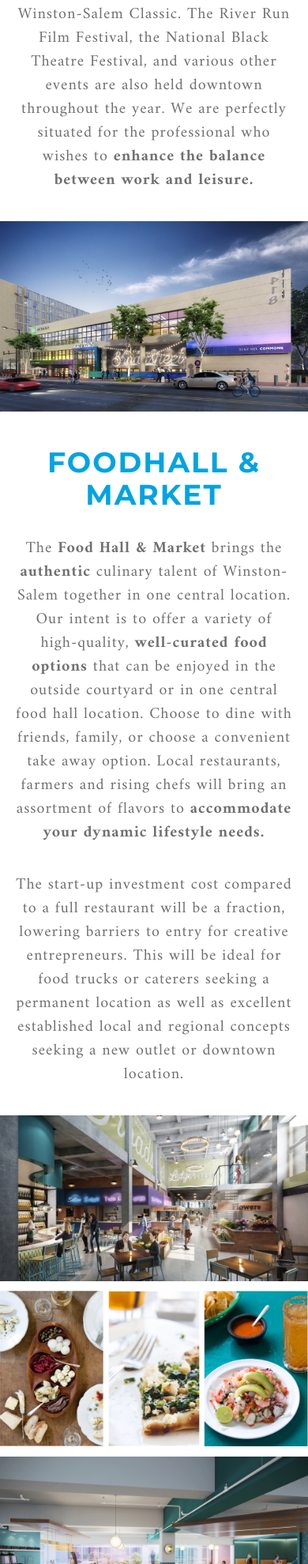
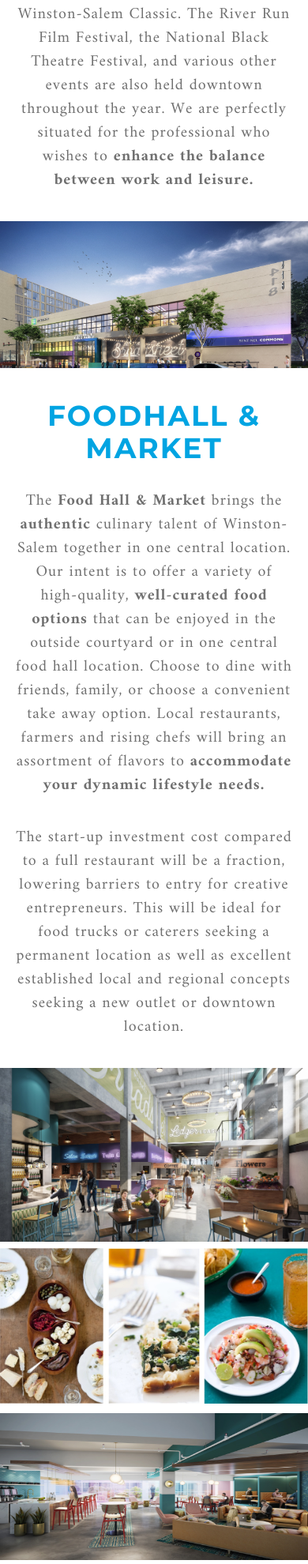
Before and after one commit to sentinel-commons/sentinel-commons, a Gatsby site: page / in a window 390 px wide. Shown: the part 3181-5161 px from the top of the page at 79% size. Built offline with nearby package versions, Linux system fonts and the light colour scheme; Gatsby itself is replaced by a stand-in of ours.

Commit message:
update responsive images

```diff
--- a/src/components/images/5th-marshall-street.js
+++ b/src/components/images/5th-marshall-street.js
@@ -1,49 +1,33 @@
 import React from "react"
 import { StaticQuery, graphql } from "gatsby"
 import Img from "gatsby-image"
-import { isMobile } from '../../utils'
-/*
- * This component is built using `gatsby-image` to automatically serve optimized
- * images with lazy loading and reduced file sizes. The image is loaded using a
- * `StaticQuery`, which allows us to load the image from directly within this
- * component, rather than having to pass the image data down from pages.
- *
- * For more information, see the docs:
- * - `gatsby-image`: https://gatsby.dev/gatsby-image
- * - `StaticQuery`: https://gatsby.dev/staticquery
- */
 
-const alt = "Renderings of Sentinel Commons with corner of 5th and Marshall street in foreground"
+const alt =
+  "Renderings of Sentinel Commons with corner of 5th and Marshall street in foreground"
 const FifthMarshallStreetImage = props => (
   <StaticQuery
     query={graphql`
       query {
-        mobileImage: file(relativePath: { eq: "5th-marshall-street.jpg" }) {
+        placeholderImage: file(
+          relativePath: { eq: "5th-marshall-street.jpg" }
+        ) {
           childImageSharp {
-            fixed(width: 768, cropFocus: SOUTHEAST) {
-              ...GatsbyImageSharpFixed
-            }
-          }
-        }
-        placeholderImage: file(relativePath: { eq: "5th-marshall-street.jpg" }) {
-          childImageSharp {
-            fixed(width: 1920, height: 914) {
-              ...GatsbyImageSharpFixed
+            fluid(maxWidth: 1920, maxHeight: 914) {
+              ...GatsbyImageSharpFluid
             }
           }
         }
       }
     `}
-    render={data => isMobile
-      ? <img {...props} src={data.mobileImage.childImageSharp.fixed.src} alt={alt} />
-      : <Img
+    render={data => (
+      <Img
         {...props}
-        fixed={data.placeholderImage.childImageSharp.fixed}
+        fluid={data.placeholderImage.childImageSharp.fluid}
         objectFit="cover"
         objectPosition="50% 20%"
         alt={alt}
       />
-    }
+    )}
   />
 )
 export default FifthMarshallStreetImage
--- a/src/components/images/5th-street.js
+++ b/src/components/images/5th-street.js
@@ -1,48 +1,28 @@
 import React from "react"
 import { StaticQuery, graphql } from "gatsby"
 import Img from "gatsby-image"
-import { isMobile } from '../../utils'
-/*
- * This component is built using `gatsby-image` to automatically serve optimized
- * images with lazy loading and reduced file sizes. The image is loaded using a
- * `StaticQuery`, which allows us to load the image from directly within this
- * component, rather than having to pass the image data down from pages.
- *
- * For more information, see the docs:
- * - `gatsby-image`: https://gatsby.dev/gatsby-image
- * - `StaticQuery`: https://gatsby.dev/staticquery
- */
 
 const alt = "Renderings of Sentinel Commons with 6th street in foreground"
 const FifthStreetImage = props => (
   <StaticQuery
     query={graphql`
       query {
-        mobileImage: file(relativePath: { eq: "6th-street.jpg" }) {
-          childImageSharp {
-            fixed(width: 768, cropFocus: SOUTHEAST) {
-              ...GatsbyImageSharpFixed
-            }
-          }
-        }
         placeholderImage: file(relativePath: { eq: "6th-street.jpg" }) {
           childImageSharp {
-            fixed(width: 1920, height: 914) {
-              ...GatsbyImageSharpFixed
+            fluid(maxWidth: 1920, maxHeight: 914, cropFocus: SOUTH) {
+              ...GatsbyImageSharpFluid
             }
           }
         }
       }
     `}
-    render={data => isMobile
-      ? <img {...props} src={data.mobileImage.childImageSharp.fixed.src} alt={alt} />
-      : <Img
-        {...props}
-        fixed={data.placeholderImage.childImageSharp.fixed}
-        objectFit="cover"
-        objectPosition="50% 20%"
-        alt={alt}
-      />
+    render={data => <Img
+      {...props}
+      fluid={data.placeholderImage.childImageSharp.fluid}
+      objectFit="cover"
+      objectPosition="50% 20%"
+      alt={alt}
+    />
     }
   />
 )
--- a/src/components/images/coworking-gallery.js
+++ b/src/components/images/coworking-gallery.js
@@ -1,7 +1,6 @@
 import React from "react"
 import { StaticQuery, graphql } from "gatsby"
 import Img from "gatsby-image"
-import { isMobile } from "../../utils"
 
 const alt = "Renderings of Sentinel Commons food hall"
 const CoworkingGallery = props => (
@@ -10,20 +9,20 @@ const CoworkingGallery = props => (
       query {
         imageOne: file(relativePath: { eq: "laptop-guy.jpg" }) {
           childImageSharp {
-            fixed(width: 768, height: 528, cropFocus: EAST) {
+            fixed(width: 768, height: 528, cropFocus: WEST) {
               ...GatsbyImageSharpFixed
             }
-            fluid(maxWidth: 768, cropFocus: EAST) {
+            fluid(maxWidth: 438, maxHeight: 580, cropFocus: WEST) {
               ...GatsbyImageSharpFluid
             }
           }
         }
         imageTwo: file(relativePath: { eq: "macs-rule.jpg" }) {
           childImageSharp {
-            fixed(width: 768, height: 528, cropFocus: EAST) {
+            fixed(width: 768, height: 528, cropFocus: WEST) {
               ...GatsbyImageSharpFixed
             }
-            fluid(maxWidth: 768, cropFocus: EAST) {
+            fluid(maxWidth: 438, maxHeight: 580, cropFocus: WEST) {
               ...GatsbyImageSharpFluid
             }
           }
--- a/src/components/images/coworking.js
+++ b/src/components/images/coworking.js
@@ -1,33 +1,29 @@
 import React from "react"
 import { StaticQuery, graphql } from "gatsby"
 import Img from "gatsby-image"
-import { isMobile } from "../../utils"
 
 const alt = "Renderings of Sentinel Commons coworking"
 const CoWorkingImage = props => (
   <StaticQuery
     query={graphql`
       query {
-        mobileImage: file(relativePath: { eq: "coworking.jpg" }) {
-          childImageSharp {
-            fixed(width: 768, cropFocus: SOUTHEAST) {
-              ...GatsbyImageSharpFixed
-            }
-          }
-        }
         placeholderImage: file(relativePath: { eq: "coworking.jpg" }) {
           childImageSharp {
-            fixed(width: 1920, height: 914, cropFocus: SOUTH) {
-              ...GatsbyImageSharpFixed
+            fluid(maxWidth: 1920, maxHeight: 914, cropFocus: SOUTH) {
+              ...GatsbyImageSharpFluid
             }
           }
         }
       }
     `}
-    render={data => isMobile
-      ? <img {...props} src={data.mobileImage.childImageSharp.fixed.src} alt={alt} />
-      : <Img {...props} fixed={data.placeholderImage.childImageSharp.fixed} objectFit="fill" />
-    }
+    render={data => (
+      <Img
+        {...props}
+        fluid={data.placeholderImage.childImageSharp.fluid}
+        objectFit="fill"
+        alt={alt}
+      />
+    )}
   />
 )
 export default CoWorkingImage
--- a/src/components/images/food-hall.js
+++ b/src/components/images/food-hall.js
@@ -1,58 +1,31 @@
 import React from "react"
 import { StaticQuery, graphql } from "gatsby"
 import Img from "gatsby-image"
-import { isMobile } from "../../utils"
-
-/*
- * This component is built using `gatsby-image` to automatically serve optimized
- * images with lazy loading and reduced file sizes. The image is loaded using a
- * `StaticQuery`, which allows us to load the image from directly within this
- * component, rather than having to pass the image data down from pages.
- *
- * For more information, see the docs:
- * - `gatsby-image`: https://gatsby.dev/gatsby-image
- * - `StaticQuery`: https://gatsby.dev/staticquery
- */
 
 const alt = "Renderings of Sentinel Commons food hall"
 const FoodHallImage = props => (
   <StaticQuery
     query={graphql`
       query {
-        mobileImage: file(relativePath: { eq: "food-hall.jpg" }) {
-          childImageSharp {
-            fixed(width: 768, cropFocus: SOUTHEAST) {
-              ...GatsbyImageSharpFixed
-            }
-          }
-        }
         placeholderImage: file(relativePath: { eq: "food-hall.jpg" }) {
           childImageSharp {
-            fixed(width: 1000) {
-              ...GatsbyImageSharpFixed
+            fluid(maxWidth: 768, maxHeight: 432, cropFocus: SOUTHEAST) {
+              ...GatsbyImageSharpFluid
             }
           }
         }
       }
     `}
-    render={data =>
-      isMobile ? (
-        <img
-          {...props}
-          src={data.mobileImage.childImageSharp.fixed.src}
-          alt={alt}
-        />
-      ) : (
+    render={data => (
       <Img
         {...props}
-          fixed={data.placeholderImage.childImageSharp.fixed}
+        fluid={data.placeholderImage.childImageSharp.fluid}
         objectFit="cover"
         objectPosition="50% 50%"
         style={{ maxWidth: "100%" }}
         alt={alt}
       />
-      )
-    }
+    )}
   />
 )
 export default FoodHallImage
```
Lines whose indentation alone changed are shown as unchanged.
